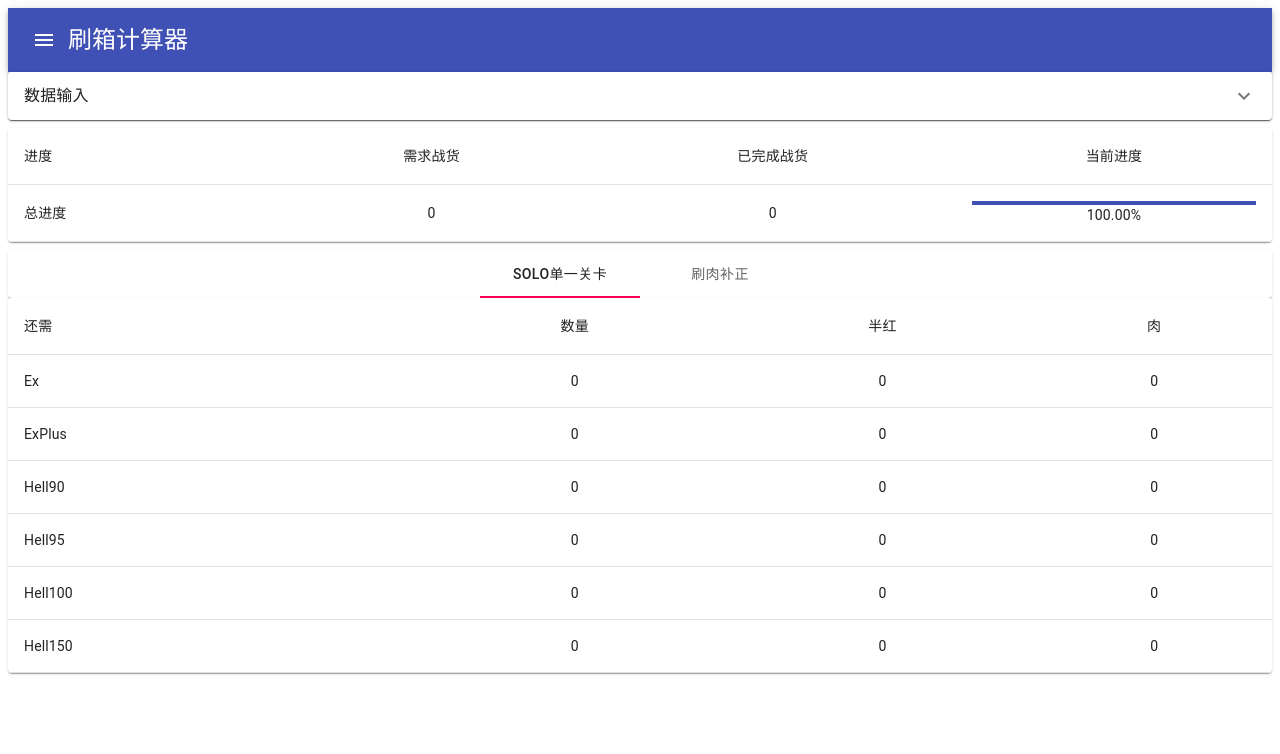
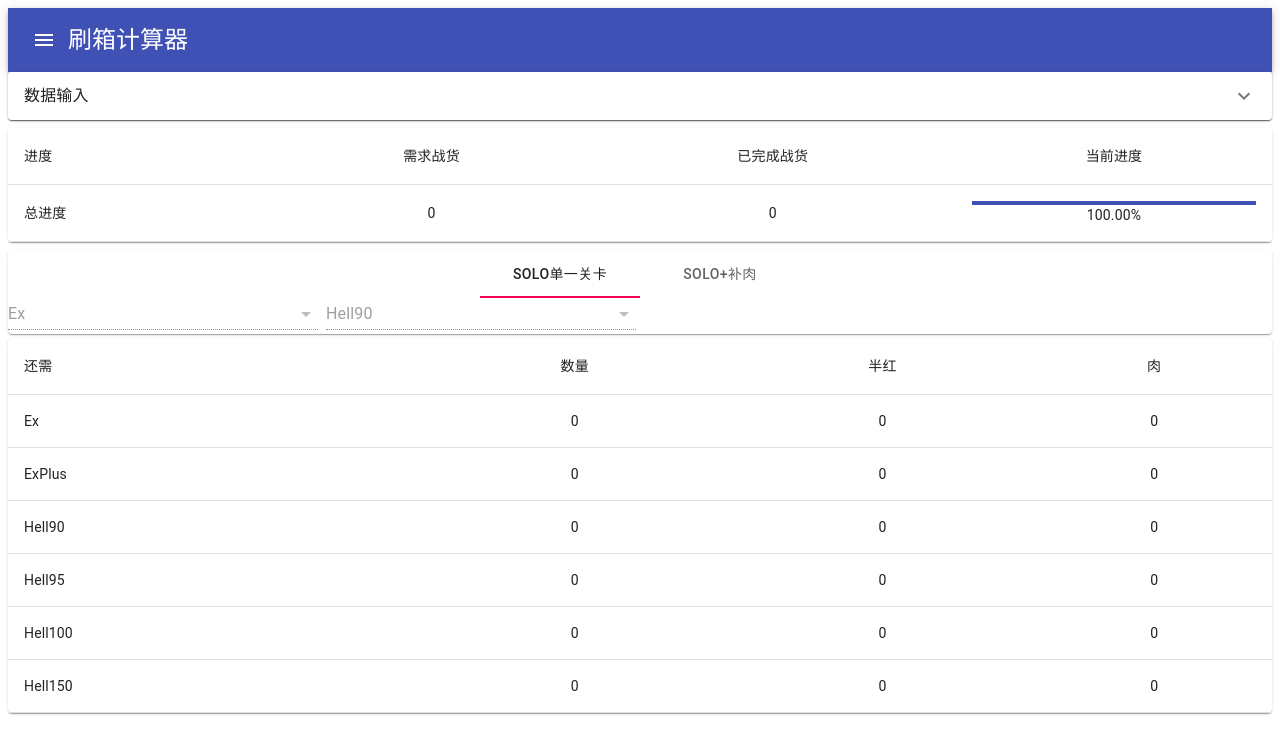
Before and after one commit to niccolozy/gbf-tools, a React (Create React App) app: page / in a window 1280 px wide. Shown: the top 754 px of the page. Built offline with nearby package versions, Linux system fonts and the light colour scheme.

Commit message:
Implement “with meat refill” tab

```diff
--- a/src/components/BoxCalculator/BoxEstimation.js
+++ b/src/components/BoxCalculator/BoxEstimation.js
@@ -6,20 +6,11 @@ import {
   TableContainer,
   TableHead,
   TableRow,
-  Paper,
-  Tabs,
-  Tab
+  Paper
 } from "@material-ui/core";
 
-export default function BoxEstimation({ neededSolos }) {
+export default function BoxEstimation({ payload }) {
   return (
-    <>
-      <Paper>
-        <Tabs value={0} centered>
-          <Tab label="Solo单一关卡" />
-          <Tab label="刷肉补正" />
-        </Tabs>
-      </Paper>
     <TableContainer component={Paper}>
       <Table>
         <TableHead>
@@ -27,11 +18,11 @@ export default function BoxEstimation({ neededSolos }) {
             <TableCell>还需</TableCell>
             <TableCell align="center">数量</TableCell>
             <TableCell align="center">半红</TableCell>
-              <TableCell align="center">肉</TableCell>
+            {payload.mode === 0 && <TableCell align="center">肉</TableCell>}
           </TableRow>
         </TableHead>
         <TableBody>
-            {Object.entries(neededSolos).map(([mob, value]) => {
+          {Object.entries(payload.neededSolos).map(([mob, value]) => {
             return (
               <TableRow key={mob}>
                 <TableCell component="th" scope="row">
@@ -39,13 +30,14 @@ export default function BoxEstimation({ neededSolos }) {
                 </TableCell>
                 <TableCell align="center">{value.num}</TableCell>
                 <TableCell align="center">{value.elixir}</TableCell>
+                {payload.mode === 0 && (
                   <TableCell align="center">{value.meat}</TableCell>
+                )}
               </TableRow>
             );
           })}
         </TableBody>
       </Table>
     </TableContainer>
-    </>
   );
 }
--- a/src/components/BoxCalculator/BoxInput.js
+++ b/src/components/BoxCalculator/BoxInput.js
@@ -33,7 +33,7 @@ export default function BoxInput({ current, onChange }) {
           <TextField
             name="targetBox"
             label="目标箱数"
-            variant="filled"
+            variant="standard"
             className={classes.margin}
             onChange={onValueChange}
             value={current.targetBox === null ? "" : current.targetBox}
@@ -41,7 +41,7 @@ export default function BoxInput({ current, onChange }) {
           <TextField
             name="drewBox"
             label="已刷箱数"
-            variant="filled"
+            variant="standard"
             className={classes.margin}
             onChange={onValueChange}
             value={current.drewBox === null ? "" : current.drewBox}
@@ -51,7 +51,7 @@ export default function BoxInput({ current, onChange }) {
           <TextField
             name="currentToken"
             label="持有战货数"
-            variant="filled"
+            variant="standard"
             className={classes.margin}
             onChange={onValueChange}
             value={current.currentToken === null ? "" : current.currentToken}
@@ -59,7 +59,7 @@ export default function BoxInput({ current, onChange }) {
           <TextField
             name="currentHonor"
             label="累计贡献"
-            variant="filled"
+            variant="standard"
             className={classes.margin}
             onChange={onValueChange}
             value={current.currentHonor === null ? "" : current.currentHonor}
@@ -67,7 +67,7 @@ export default function BoxInput({ current, onChange }) {
           <TextField
             name="currentMeat"
             label="持有肉数量"
-            variant="filled"
+            variant="standard"
             className={classes.margin}
             onChange={onValueChange}
             value={current.currentMeat === null ? "" : current.currentMeat}
--- a/src/components/BoxCalculator/BoxProgress.js
+++ b/src/components/BoxCalculator/BoxProgress.js
@@ -35,7 +35,11 @@ export default function BoxProgress({ progress }) {
             <TableCell align="center">
               <LinearProgress
                 variant="determinate"
-                value={total !== 0 ? (completed / total) * 100 : 100}
+                value={
+                  total !== 0 && completed < total
+                    ? (completed / total) * 100
+                    : 100
+                }
               />
               {(total !== 0 ? (completed / total) * 100 : 100).toFixed(2) + "%"}
             </TableCell>
--- a/src/components/BoxCalculator/calculation.js
+++ b/src/components/BoxCalculator/calculation.js
@@ -38,6 +38,42 @@ function getRequiredSolo(mob, targetToken) {
     result["elixir"] = 0;
   }
   result["meat"] = result["num"] * mob.meat > 0 ? result["num"] * mob.meat : 0;
+
+  return result;
+}
+
+function getRequiredSoloWithMeatRefill(
+  mobMeat,
+  mobHell,
+  targetToken,
+  currentMeat
+) {
+  let result = {};
+  result["numMeat"] = Math.ceil(
+    (targetToken - (currentMeat / mobHell.meat) * getSoloTokenForMob(mobHell)) /
+      (getSoloTokenForMob(mobMeat) +
+        (mobMeat.meatGain / mobHell.meat) * getSoloTokenForMob(mobHell))
+  );
+  if (result["numMeat"] < 0) {
+    result["numMeat"] = 0;
+  }
+  result["numHell"] =
+    result["numMeat"] > 0
+      ? Math.floor(
+          (currentMeat + result["numMeat"] * mobMeat.meatGain) / mobHell.meat
+        )
+      : Math.ceil(targetToken / getSoloTokenForMob(mobHell));
+  if (result["numHell"] < 0) {
+    result["numHell"] = 0;
+  }
+  result["elixirMeat"] = Math.ceil((mobMeat.AP * result["numMeat"]) / 75);
+  result["elixirHell"] = Math.ceil((mobHell.AP * result["numHell"]) / 75);
+  if (result["elixirMeat"] < 0) {
+    result["elixirMeat"] = 0;
+  }
+  if (result["elixirHell"] < 0) {
+    result["elixirHell"] = 0;
+  }
   return result;
 }
 
@@ -52,7 +88,6 @@ function calculateProgress(targetBox, drewBox, currentToken, currentHonor) {
 }
 
 export function calculateNeededSolo(data) {
-  console.log(data.targetBox, data.currentToken);
   let progress = calculateProgress(
     data.targetBox,
     data.drewBox,
@@ -71,3 +106,36 @@ export function calculateNeededSolo(data) {
   }
   return [progress, neededSolos];
 }
+
+export function calculateNeededSoloWithMeatRefill(data) {
+  let progress = calculateProgress(
+    data.targetBox,
+    data.drewBox,
+    data.currentToken,
+    data.currentHonor
+  );
+  let restToken =
+    progress.requiredToken -
+    progress.drewToken -
+    progress.currentToken -
+    progress.currentTokenFromHonor;
+
+  let neededSolos = {};
+
+  let estimation = getRequiredSoloWithMeatRefill(
+    mobInfo[data.meatChoice],
+    mobInfo[data.soloChoice],
+    restToken,
+    data.currentMeat
+  );
+  neededSolos[data.meatChoice] = {
+    num: estimation.numMeat,
+    elixir: estimation.elixirMeat
+  };
+  neededSolos[data.soloChoice] = {
+    num: estimation.numHell,
+    elixir: estimation.elixirHell
+  };
+
+  return [progress, neededSolos];
+}
--- a/src/components/BoxCalculator/constants.js
+++ b/src/components/BoxCalculator/constants.js
@@ -8,7 +8,8 @@ export const mobInfo = {
     soloHonor: 51000,
     AP: 30,
     BP: 1,
-    meat: 0
+    meat: 0,
+    meatGain: 3
   },
   ExPlus: {
     hostToken: 26,
@@ -17,7 +18,8 @@ export const mobInfo = {
     soloHonor: 73000,
     AP: 30,
     BP: 1,
-    meat: 0
+    meat: 0,
+    meatGain: 3.5
   },
   Hell90: {
     hostToken: 45,
--- a/src/components/BoxCalculator/index.js
+++ b/src/components/BoxCalculator/index.js
@@ -1,10 +1,26 @@
 import React, { Component } from "react";
-import { Grid, Paper } from "@material-ui/core";
+import {
+  Grid,
+  Paper,
+  Tabs,
+  Tab,
+  Select,
+  MenuItem,
+  Typography,
+  FormControl
+} from "@material-ui/core";
 
 import BoxInput from "./BoxInput";
 import BoxProgress from "./BoxProgress.js";
 import BoxEstimation from "./BoxEstimation.js";
-import { calculateNeededSolo } from "./calculation.js";
+import {
+  calculateNeededSolo,
+  calculateNeededSoloWithMeatRefill
+} from "./calculation.js";
+import { mobInfo } from "./constants";
+
+const SOLO = 0;
+const SOLOandMEAT = 1;
 
 class BoxCalculator extends Component {
   constructor(props) {
@@ -14,7 +30,10 @@ class BoxCalculator extends Component {
       drewBox: null,
       currentToken: null,
       currentHonor: null,
-      currentMeat: null
+      currentMeat: null,
+      estimationMode: SOLO,
+      meatChoice: "Ex",
+      soloChoice: "Hell90"
     };
   }
 
@@ -22,18 +41,39 @@ class BoxCalculator extends Component {
     this.setState({ [inputName]: Number(value) });
   };
 
+  onModeChange = (e, mode) => {
+    this.setState({ estimationMode: mode });
+  };
+
+  onChoiceChange = e => {
+    this.setState({ [e.target.name]: e.target.value });
+  };
+
   render() {
-    console.log(this.state);
-    let [progress, neededSolos] = calculateNeededSolo(this.state);
-    // let [progress, neededSolos] = calculateNeededSolo(
-    //   20,
-    //   2,
-    //   11100,
-    //   31782647,
-    //   1761
-    // );
-    // console.log(progress);
-    // console.log(neededSolos);
+    // console.log(this.state);
+    const meatChoices = Object.keys(mobInfo).filter(mob => !mobInfo[mob].meat);
+    const soloChoices = Object.keys(mobInfo).filter(mob => mobInfo[mob].meat);
+    let payload = {
+      mode: this.state.estimationMode,
+      progress: null,
+      neededSolos: null
+    };
+    switch (this.state.estimationMode) {
+      case SOLO:
+        [payload.progress, payload.neededSolos] = calculateNeededSolo(
+          this.state
+        );
+        break;
+      case SOLOandMEAT:
+        [
+          payload.progress,
+          payload.neededSolos
+        ] = calculateNeededSoloWithMeatRefill(this.state);
+        break;
+      default:
+        break;
+    }
+
     return (
       <Grid container spacing={1}>
         <Grid item xs={12}>
@@ -41,11 +81,73 @@ class BoxCalculator extends Component {
             <BoxInput current={this.state} onChange={this.onInputChange} />
           </Paper>
         </Grid>
+
         <Grid item xs={12}>
-          <BoxProgress progress={progress} />
+          <BoxProgress progress={payload.progress} />
         </Grid>
+
         <Grid item xs={12}>
-          <BoxEstimation neededSolos={neededSolos} />
+          <Paper>
+            <Tabs
+              value={this.state.estimationMode}
+              onChange={this.onModeChange}
+              centered
+            >
+              <Tab value={SOLO} label="Solo单一关卡" />
+              <Tab value={SOLOandMEAT} label="Solo+补肉" />
+            </Tabs>
+            <Grid container spacing={1} alignItems="center">
+              <Grid item xs={3}>
+                <FormControl fullWidth>
+                  <Select
+                    name="meatChoice"
+                    value={this.state.meatChoice}
+                    disabled={this.state.estimationMode === SOLO}
+                    onChange={this.onChoiceChange}
+                  >
+                    {meatChoices.map(mob => {
+                      return (
+                        <MenuItem key={mob} value={mob}>
+                          {mob}
+                        </MenuItem>
+                      );
+                    })}
+                  </Select>
+                </FormControl>
+              </Grid>
+              <Grid item xs={3}>
+                <FormControl fullWidth>
+                  <Select
+                    name="soloChoice"
+                    value={this.state.soloChoice}
+                    disabled={this.state.estimationMode === SOLO}
+                    onChange={this.onChoiceChange}
+                  >
+                    {soloChoices.map(mob => {
+                      return (
+                        <MenuItem key={mob} value={mob}>
+                          {mob}
+                        </MenuItem>
+                      );
+                    })}
+                  </Select>
+                </FormControl>
+              </Grid>
+
+              <Grid item xs={6}>
+                {this.state.estimationMode === SOLOandMEAT && (
+                  <Typography variant="subtitle2" align="center">
+                    计算假设平均每只{this.state.meatChoice}掉落
+                    {mobInfo[this.state.meatChoice].meatGain}肉
+                  </Typography>
+                )}
+              </Grid>
+            </Grid>
+          </Paper>
+        </Grid>
+
+        <Grid item xs={12}>
+          <BoxEstimation payload={payload} />
         </Grid>
       </Grid>
     );
```
Lines whose indentation alone changed are shown as unchanged.
